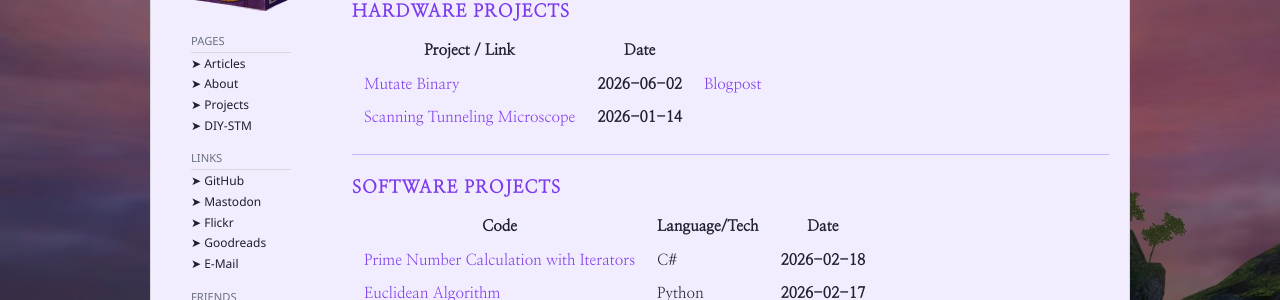
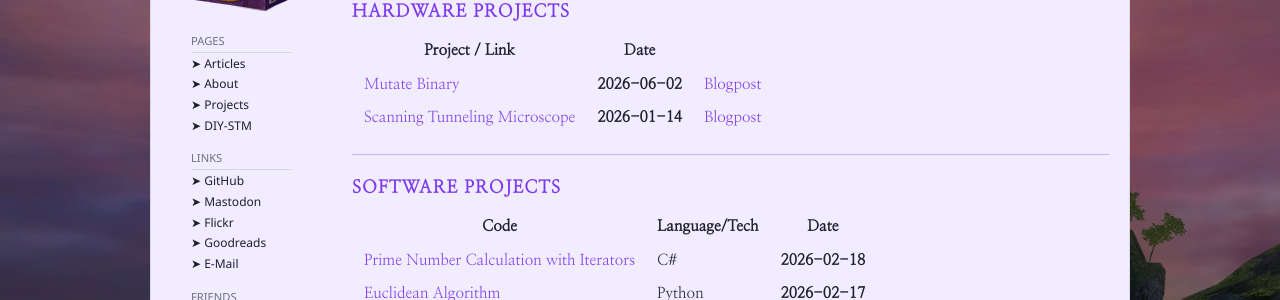
Before and after one commit to lemonspurple/lemonspurple.github.io, a Jekyll site: the page built from archive.markdown, in a window 1280 px wide. Shown: the part 137-437 px from the top of the page. Built offline with Jekyll 4.4.1, drawn with Linux system fonts in a browser that asks for light colours.

Commit message:
github link update

```diff
--- a/archive.markdown
+++ b/archive.markdown
@@ -19,7 +19,7 @@ Kept only for future personal reference.*
 | Project / Link | Date |
 |---------------|------|
 | [Mutate Binary](https://github.com/lemonspurple/mutateBinary) | **2026-06-02** | [Blogpost](https://lemonspurple.github.io/update/ai/2026/04/21/compiling-dna-does-intentionality-require-an-interpreter.html) |
-| [Scanning Tunneling Microscope](https://lemonspurple.github.io/projects/update/2026/01/14/hilbilly-scanning-tunneling-microscopy.html) | **2026-01-14** |
+| [Scanning Tunneling Microscope](https://github.com/lemonspurple/DIY-Scanning-Tunneling-Microscope) | **2026-01-14** | [Blogpost](https://lemonspurple.github.io/projects/update/2026/01/14/hilbilly-scanning-tunneling-microscopy.html)
 
 ---
 
```
